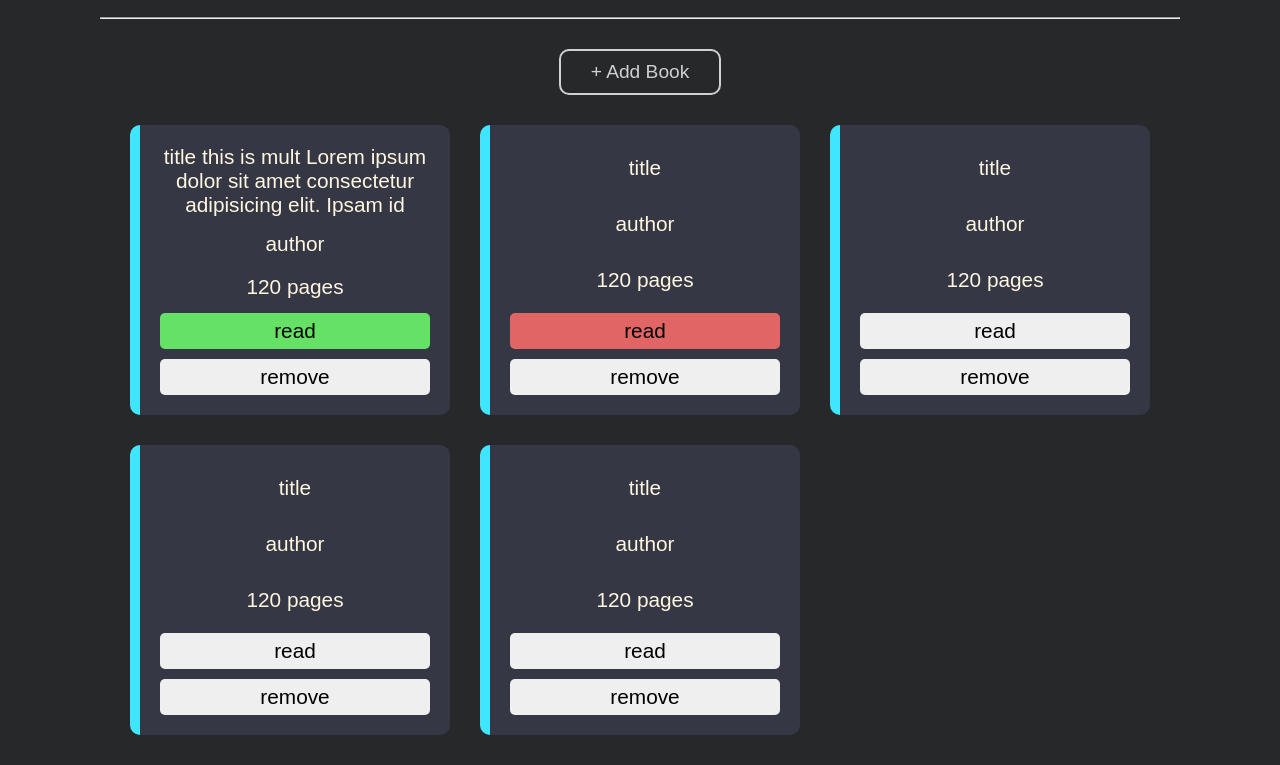
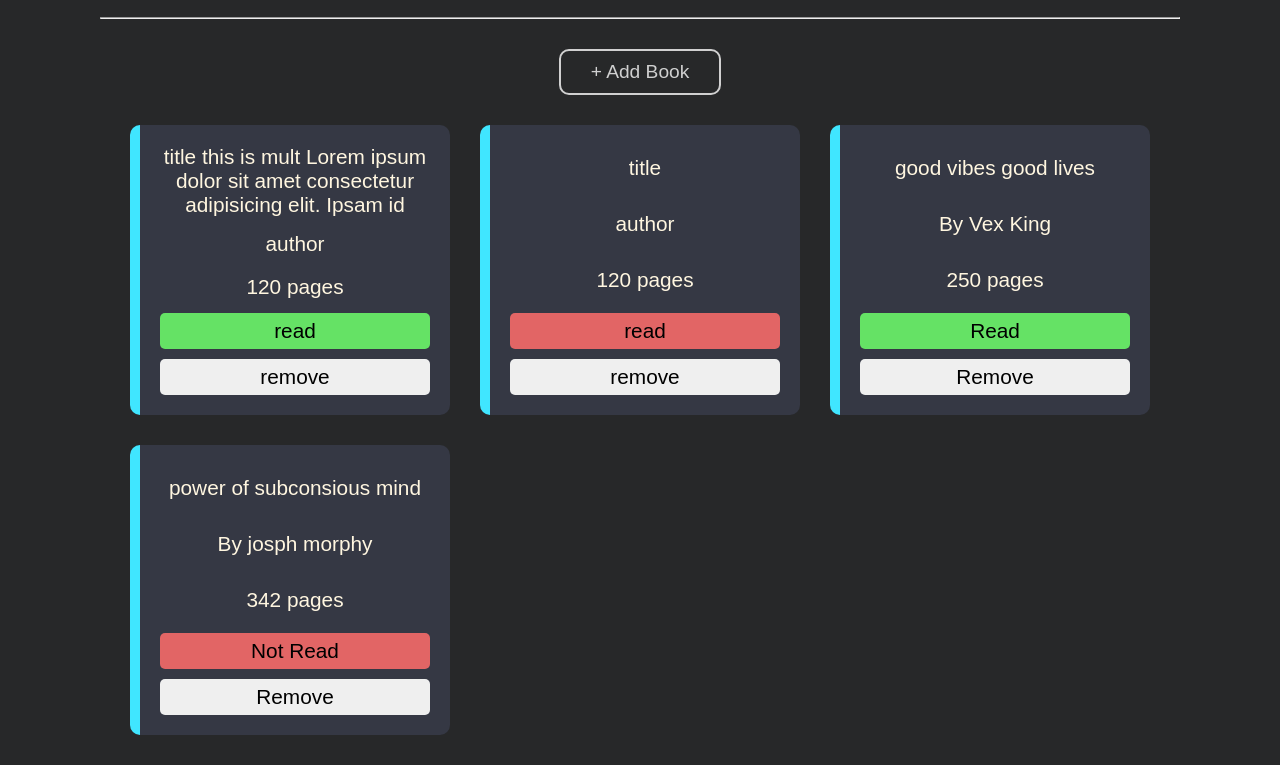
Before and after one commit to AmanPrajapati7015/library, a plain HTML site: page index.html in a window 1280 px wide. Shown: the part 151-916 px from the top of the page. Drawn offline with Linux system fonts and the light colour scheme.

Commit message:
displays books from myLibraray array

```diff
--- a/index.html
+++ b/index.html
@@ -38,35 +38,12 @@
                 <button class="not-read">read</button>
                 <button class="remove">remove</button>
             </div>
-
-            <div class="book">
-                <p>title</p>
-                <p>author</p>
-                <p>120 pages</p>
-                <button>read</button>
-                <button>remove</button>
-            </div>
-            <div class="book">
-                <p>title</p>
-                <p>author</p>
-                <p>120 pages</p>
-                <button>read</button>
-                <button>remove</button>
-            </div>
-            <div class="book">
-                <p>title</p>
-                <p>author</p>
-                <p>120 pages</p>
-                <button>read</button>
-                <button>remove</button>
-            </div>
-
         </div>
     </div>
 
 
 
 
-    <!-- <script src="./script.js"></script> -->
+    <script src="./script.js"></script>
 </body>
 </html>
--- a/script.js
+++ b/script.js
@@ -8,7 +8,10 @@ function Book (title, author, pages, isRead){
 }
 
 const Book1 = new Book("good vibes good lives", "Vex King", 250, true);
+const Book2 = new Book("power of subconsious mind", "josph morphy", 342, false);
+
 myLibrary.push(Book1)
+myLibrary.push(Book2)
 
 
 
@@ -25,15 +28,52 @@ function addBookToLibrary(){
 
     // adding our book to Library
     myLibrary.push(bookToAdd)
-
 }
 
-addBookToLibrary()
+const addBookBtn = document.querySelector(".add-btn");
+addBookBtn.addEventListener("click", addBookToLibrary);
 
+
+const booksContainer = document.querySelector(".books-container");
 function displayBooks(){
 
+    myLibrary.forEach(book => {
+        let bookCard = document.createElement("div");
+        bookCard.classList.add("book");
+
+        let titlePara = document.createElement("p");
+        titlePara.textContent = book.title;
+        bookCard.appendChild(titlePara)
+
+        let authorPara = document.createElement("p");
+        authorPara.textContent= "By "+book.author;
+        bookCard.appendChild(authorPara);
+
+        let pagesPara = document.createElement("p");
+        pagesPara.textContent= `${book.pages} pages`;
+        bookCard.appendChild(pagesPara);
+
+        let readStatus = document.createElement("button");
+        readStatus.textContent = book.isRead ? "Read" : "Not Read";
+        readStatus.classList.add(book.isRead ? "read" : "not-read")
+        bookCard.appendChild(readStatus);
+
+        let remove = document.createElement("button");
+        remove.textContent = "Remove";
+        bookCard.appendChild(remove);
+
+
+
+        booksContainer.appendChild(bookCard)
+
+
+
+
+
+    });
 }
 
 
 
 console.table(myLibrary)
+displayBooks()
```
